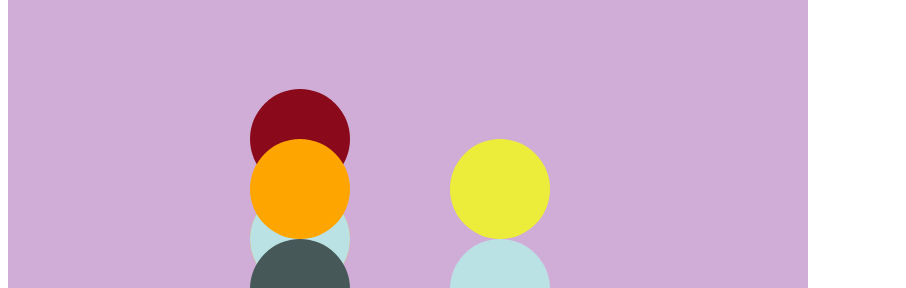
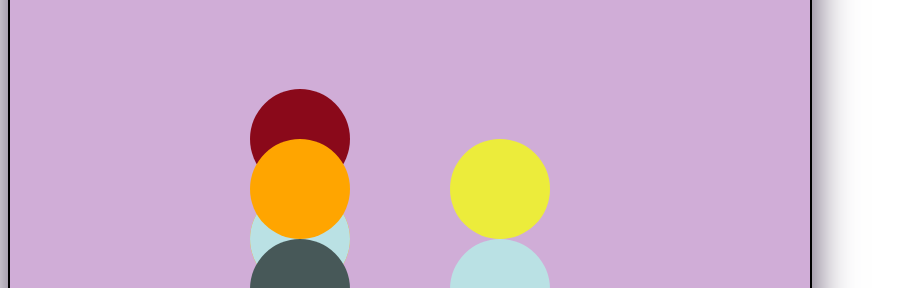
Before and after one commit to jengerred/MovingBalls.io, a plain HTML site: page index.html in a window 1280 px wide. Shown: the part 111-399 px from the top of the page, without its empty margins (0-906 px from the left). Drawn offline with Linux system fonts and the light colour scheme.

Commit message:
Add files via upload

```diff
--- a/index.html
+++ b/index.html
@@ -4,6 +4,8 @@
     height: 800px;
     position: relative;
     background: rgb(208, 173, 215);
+    border: solid 2px black;
+    box-shadow: 0 20px 40px 0 rgb(85, 70, 97);
 
 }
 h1{
```
